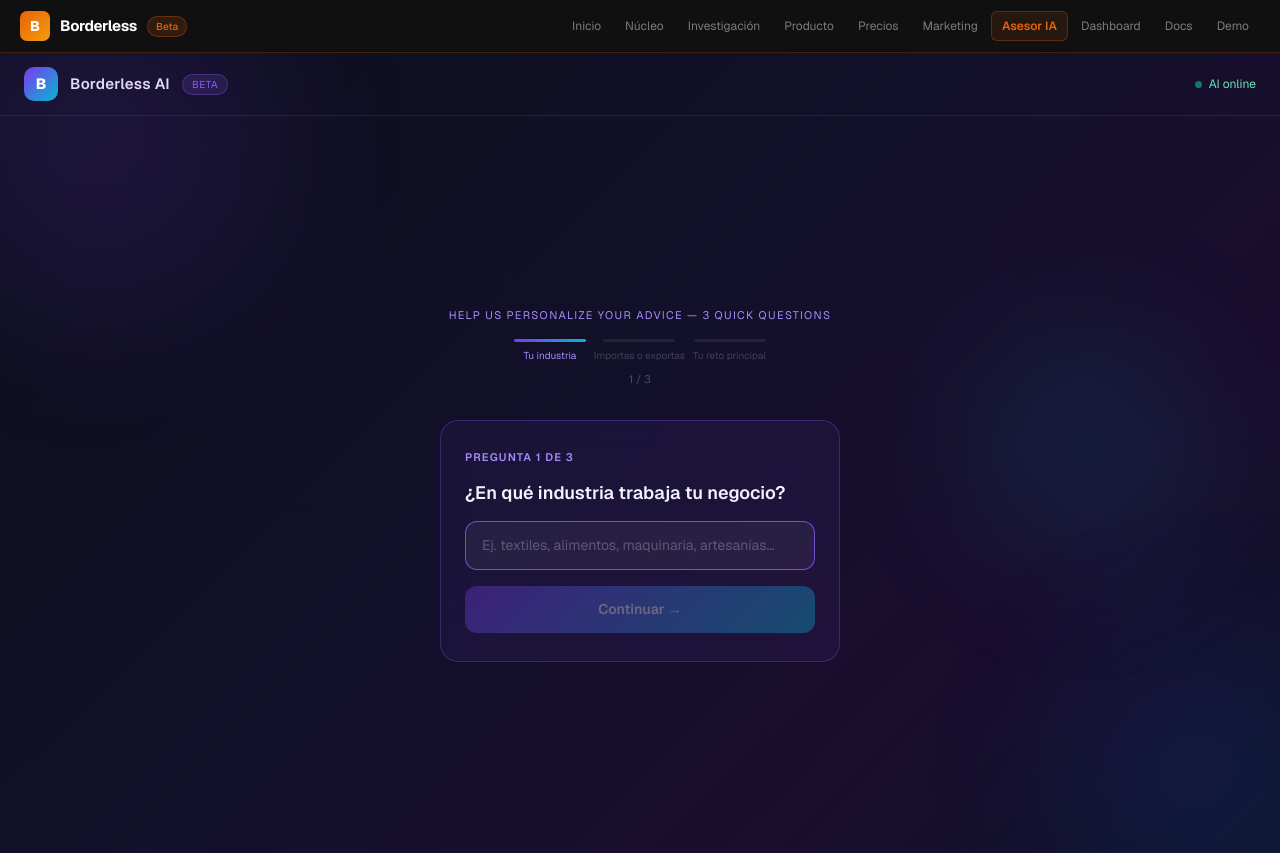
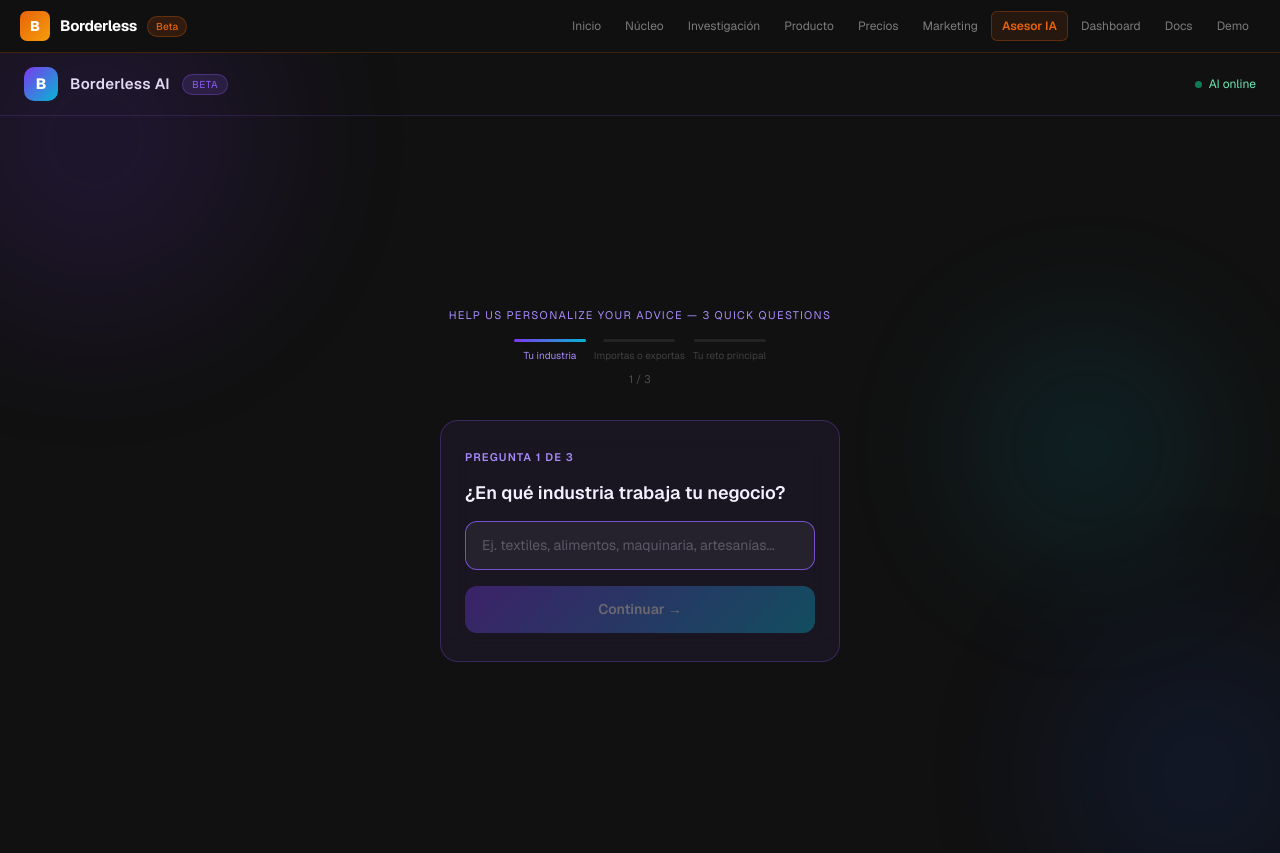
Before and after one commit to camibarcenag-debug/borderless-ai, a Next.js app: page /chat in a window 1280 px wide. Built offline with nearby package versions, Linux system fonts and the light colour scheme.

Commit message:
feat/week6: chat #111111 background

```diff
--- a/app/chat/page.tsx
+++ b/app/chat/page.tsx
@@ -622,7 +622,7 @@ export default function ChatPage() {
         style={{
           minHeight: '100vh',
           height: '100vh',
-          background: 'linear-gradient(135deg,#0d0f1c 0%,#12102a 45%,#1a0d2e 75%,#0d1528 100%)',
+          background: '#111111',
           display: 'flex',
           flexDirection: 'column',
           position: 'relative',
```
